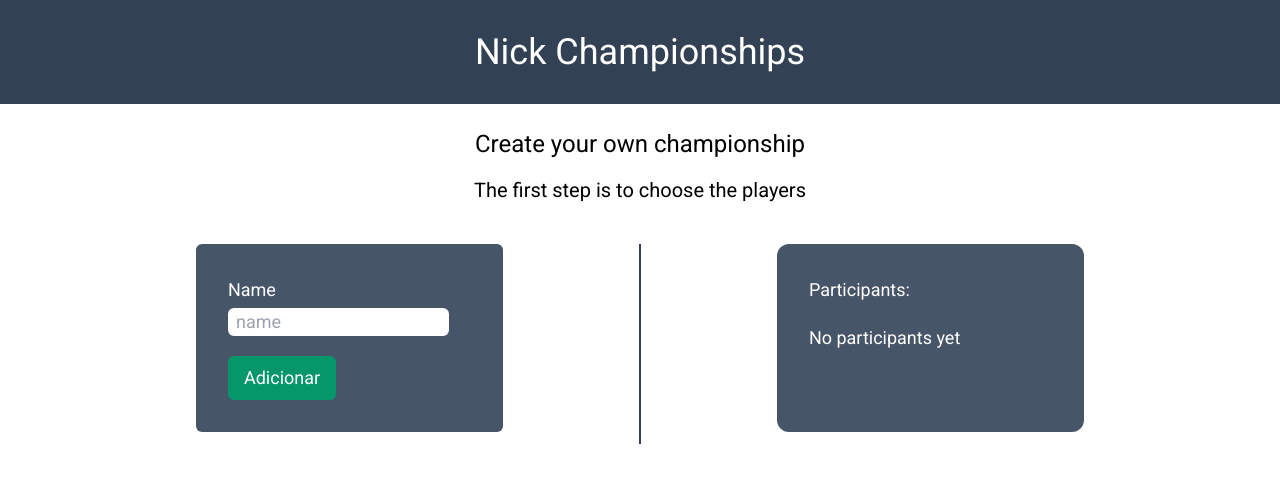
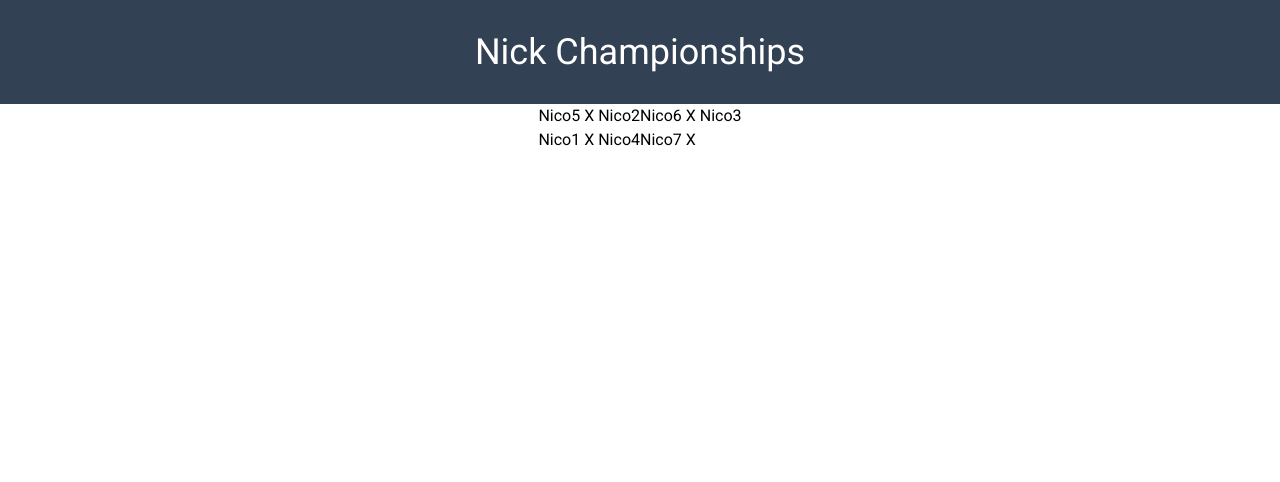
Before and after one commit to nickciuffi/championship-generator, a React (Vite) app: page /game in a window 1280 px wide. Before the commit this address led to /. Shown: the top 482 px of the page. Built offline with nearby package versions, Linux system fonts and the light colour scheme.

Commit message:
arranged participant into games

```diff
--- a/src/app.tsx
+++ b/src/app.tsx
@@ -13,7 +13,7 @@ export const ParticipantsContext = createContext<contextProps>({
 
 export function App() {
 
-    const [participants, setParticipants] = useState([{id:1, name: 'No Participants yet'}])
+    const [participants, setParticipants] = useState([{id:1, name: 'Nico1'}, {id:2, name: 'Nico2'}, {id:3, name: 'Nico3'}, {id:4, name: 'Nico4'} , {id:5, name: 'Nico5'} , {id:6, name: 'Nico6'} , {id:7, name: 'Nico7'} ])
     const value = {participants, setParticipants};
     return (
         <ParticipantsContext.Provider value={value}>
--- a/src/main.tsx
+++ b/src/main.tsx
@@ -27,7 +27,6 @@ const router = createBrowserRouter([
 ]);
 
 ReactDOM.createRoot(document.getElementById("root") as HTMLElement).render(
-  <React.StrictMode>
+
     <RouterProvider router={router} />
-  </React.StrictMode>
 );
--- a/src/pages/GameShower/GameShower.tsx
+++ b/src/pages/GameShower/GameShower.tsx
@@ -1,17 +1,82 @@
 import { useNavigate } from "react-router-dom";
 import { useParticipants } from "../../CustomHooks/useParticipants";
-import {useEffect} from 'react'
+import {useEffect, useState} from 'react'
+import { ParticipantProps } from "../../props/participants";
 
 export function GameShower(){
+
+    type keysProps = {
+        side1: game[],
+        side2: game[],
+    }
+    type game = {
+        participants: ParticipantProps[],
+    }
+    type key = {
+        games: game[]
+    }
+
+
+    const [keys, setKeys] = useState<keysProps>({
+        side1: [],
+        side2: []
+    })
+    const [nextKeys1, setNextKeys1] = useState<key[]>([])
+    const [nextKeys2, setNextKeys2] = useState<key[]>([])
+
+    function generateNextKeys(){
+        return
+    }
+
+    function arrangeIntoGames(values: ParticipantProps[]):game[]{
+        const arrangedGames: game[] = new Array(Math.ceil(values.length/2)).fill({participants: []})
+        let gameId = 0
+        for(let i = 0; i < 8; i+=2){
+            arrangedGames[gameId] = {participants: [values[i], values[i+1] ? values[i+1] : {id: 1000, name: ''}]};
+            gameId++;
+        }
+        return [...arrangedGames]
+    }
+
+    function generateKeys(){
+        const sortedParts = [];
+        const sortObject = [...participants];
+        for(let i = 0; sortObject.length > 0; i++ ){
+            const num = Math.round(Math.random() * (sortObject.length - 1));
+            sortedParts[i] = sortObject[num];
+            sortObject.splice(num, 1);
+
+        }
+        const side1: game[] = arrangeIntoGames([...sortedParts])
+        const side2 = side1.splice(Math.round(side1.length/2));
+        setKeys({
+            side1, side2
+        })
+        console.log('side1: ', side1)
+        console.log('side2: ', side2)
+        generateNextKeys();
+    }
+
     const navigate = useNavigate();
     const {participants} = useParticipants();
     useEffect(() => {
+
         if(participants.length < 2) return navigate('/');
-    }, [participants])
+        generateKeys();
+
+    }, [])
 
     return (
         <div className="container">
-            {participants.map((part, id) => <p key={id}>{part.name}</p>)}
+            <div className="flex justify-center">
+            <div className="">
+
+            {keys.side1.map((game, id) => <p key={id}>{game.participants[0].name} X {game.participants[1].name}</p>)}
+            </div>
+            <div className="">
+            {keys.side2.map((game, id) => <p key={id}>{game.participants[0].name} X {game.participants[1].name}</p>)}
+            </div>
+            </div>
         </div>
     )
 }
```
